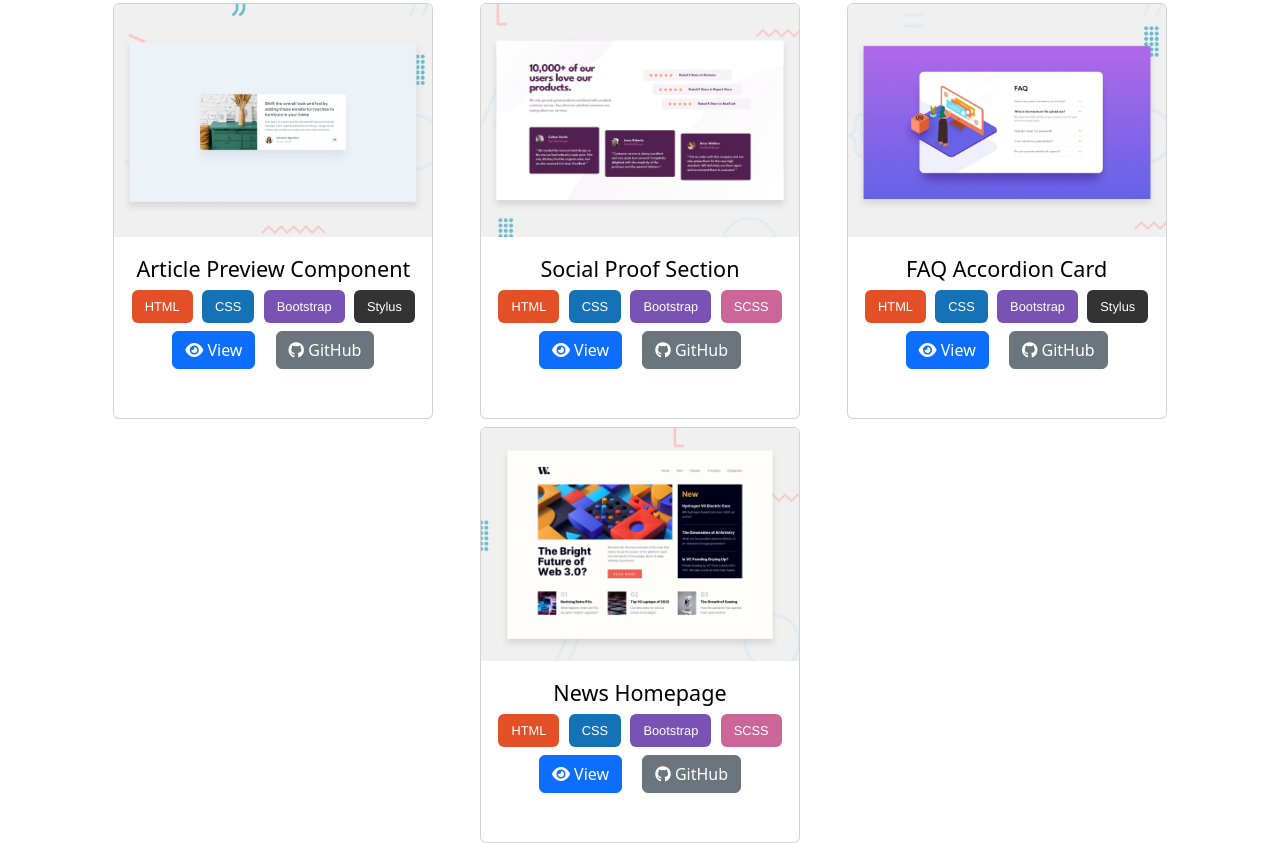
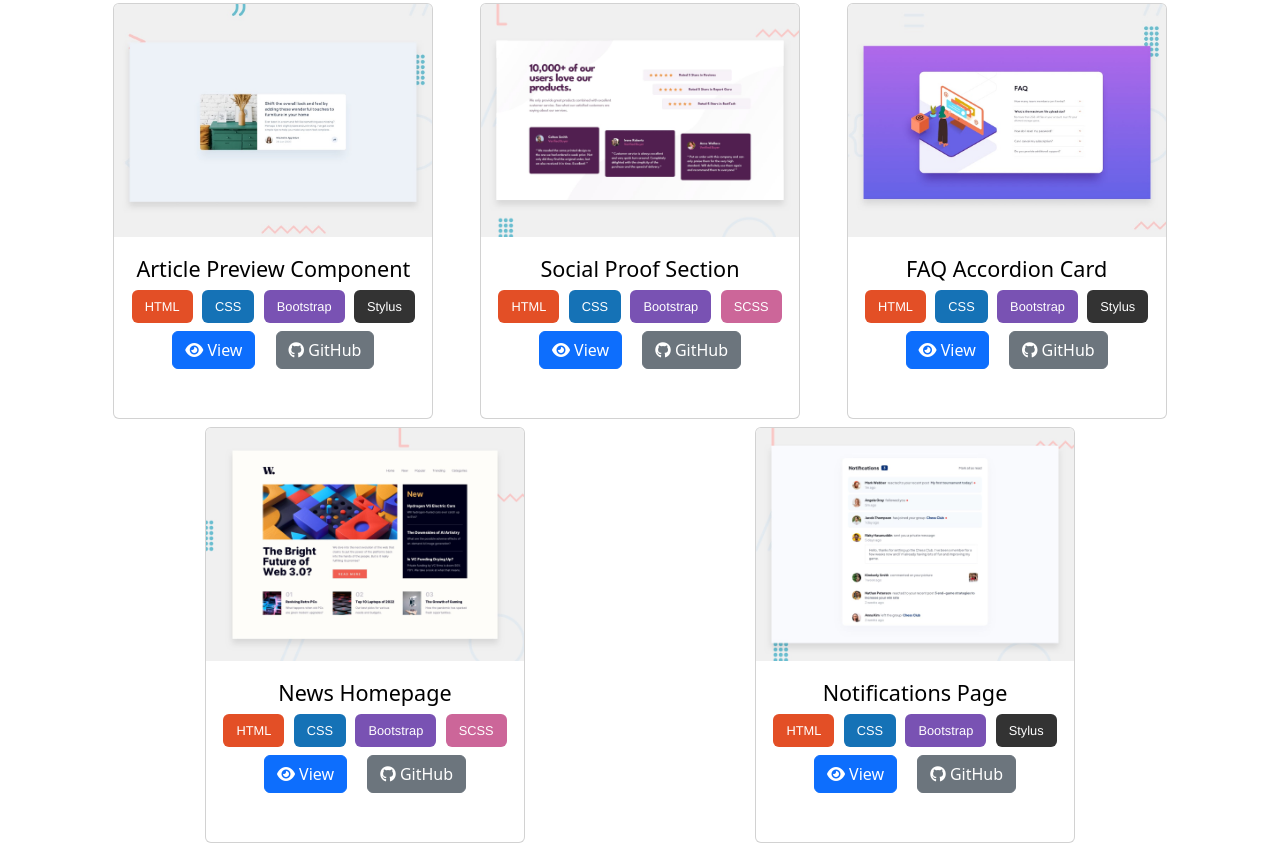
Before and after one commit to Petrosdevri/Frontend-Mentor-Challenges, a website: page index.html in a window 1280 px wide. Shown: the part 1397-2240 px from the top of the page. Drawn offline with nearby package versions, Linux system fonts and the light colour scheme.

Commit message:
Updated website

```diff
--- a/index.html
+++ b/index.html
@@ -6,6 +6,7 @@
         <meta name="author" content="Petros Devrikis">
         <meta name="description" content="Frontend Mentor Challenges Solutions">
         <title>Frontend Mentor Challenges Solutions</title>
+        <link rel="icon" type="image/png" sizes="32x32" href="logo.png">
         <link rel="stylesheet" href="index.css">
         <link href="https://cdn.jsdelivr.net/npm/bootstrap@5.2.3/dist/css/bootstrap.min.css" rel="stylesheet" integrity="sha384-rbsA2VBKQhggwzxH7pPCaAqO46MgnOM80zW1RWuH61DGLwZJEdK2Kadq2F9CUG65" crossorigin="anonymous">
         <link rel="stylesheet" href="https://cdnjs.cloudflare.com/ajax/libs/font-awesome/6.3.0/css/all.min.css">
@@ -133,6 +134,15 @@
                         <a class="btn btn-secondary card-link" href="https://github.com/Petrosdevri/Frontend-Mentor-Challenges/tree/main/news-homepage-main" target="_blank"><i class="fa-brands fa-github"></i> GitHub</a>
                     </div>
                 </div>
+                <div class="card" style="width: 20rem; height: 26rem;">
+                    <img src="notifications-page-main/design/desktop-preview.jpg" class="card-img-top" alt="Notifications Page">
+                    <div class="card-body">
+                        <div class="card-title">Notifications Page</div>
+                        <div class="card-subtitle mb-2 text-muted"><div class="d-flex justify-content-evenly align-items-center gap-2"><button class="btn html-btn">HTML</button><button class="btn css-btn">CSS</button><button class="btn bootstrap-btn">Bootstrap</button><button class="btn stylus-btn">Stylus</button></div></div>
+                        <a class="btn btn-primary card-link" href="notifications-page-main/index.html" target="_blank"><i class="fa-solid fa-eye"></i> View</a>
+                        <a class="btn btn-secondary card-link" href="https://github.com/Petrosdevri/Frontend-Mentor-Challenges/tree/main/notifications-page-main" target="_blank"><i class="fa-brands fa-github"></i> GitHub</a>
+                    </div>
+                </div>
             </div>
         </div>
     </body>
```
Also changed, not shown: logo.png (added).
